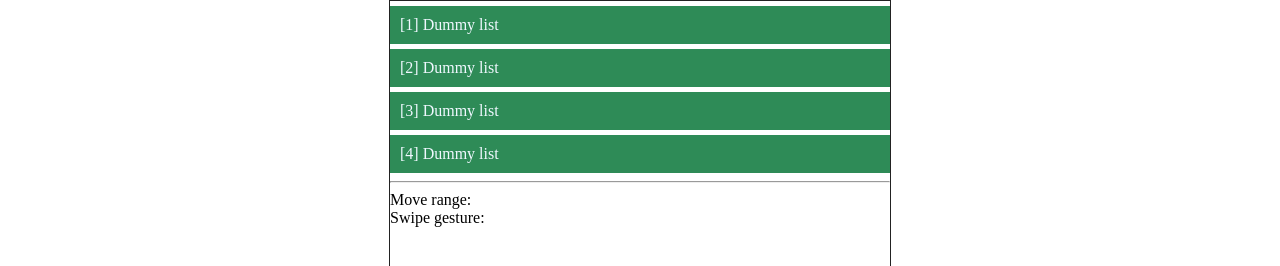
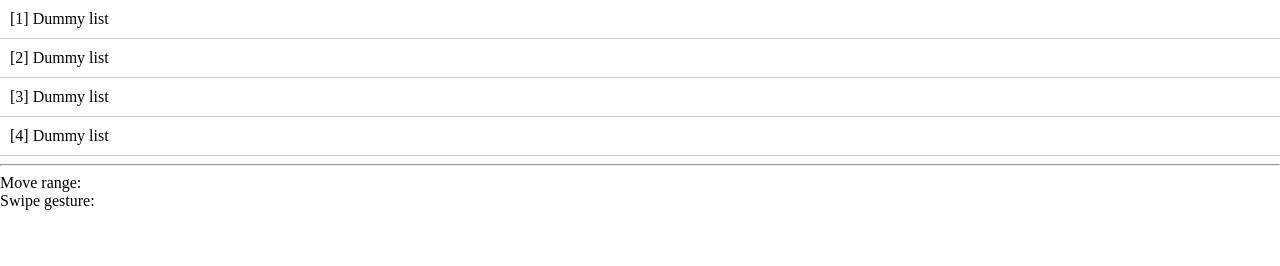
Before and after one commit to bramaudi/swipe-list, a plain HTML site: page index.html in a window 1280 px wide. Shown: the top 266 px of the page. Drawn offline with Linux system fonts and the light colour scheme.

Commit message:
Required style are implement on js by default

```diff
--- a/style.css
+++ b/style.css
@@ -1,38 +1,23 @@
 body {
-  max-width: 500px;
-  height: 100vh;
-  margin: auto;
-  border: 1px solid #222;
+  padding: 0;
+  margin: 0;
 }
 #swipe_list {
-  max-width: 400px;
-  margin: auto;
-  border: 1px solid tomato;
+  margin: 0;
+  overflow: hidden;
 }
 .list {
-  overflow: hidden;
-  position: relative;
-  margin: 5px 0;
-  cursor: grab;
+  margin: 0;
+  border-bottom: 1px solid #ccc;
 }
-
-.list > div {
-  float: left;
-  width: 100%;
+.list div {
   padding: 10px;
-  color: aliceblue;
 }
-.list .left-act {
-  position: absolute;
-  right: 100%;
-  text-align: right;
-  background: darkred;
+.list div:nth-child(1) {
+  padding-right: 10px;
+  background-color: burlywood;
 }
-.list .content {
-  background: seagreen;
+.list div:nth-child(3) {
+  padding-left: 10px;
+  background-color: aquamarine;
 }
-.list .right-act {
-  position: absolute;
-  left: 100%;
-  background: cornflowerblue;
-}
--- a/swipe.js
+++ b/swipe.js
@@ -4,8 +4,11 @@ let startX = 0
 let endX = 0
 
 for (const list of lists) {
+  //* Style
+  handleStyle(list)
+
   // Get minimal swiped percent
-  const minSwipePercent = 35 // %
+  const minSwipePercent = 40 // %
   const minSwipeConfirm = minSwipePercent * list.clientWidth / 100
 
   //* Touch Event
@@ -33,6 +36,27 @@ for (const list of lists) {
     list.style.cursor = 'grab'
     handleCancel(screenX, minSwipeConfirm, list)
   }
+}
+
+function handleStyle(listElm) {
+  // Parent
+  listElm.style.overflow = 'hidden'
+  listElm.style.position = 'relative'
+  listElm.style.cursor = 'grab'
+  // Each child
+  for (const child of listElm.children) {
+    child.style.float = 'left'
+    child.style.width = '100%'
+  }
+  // Left action
+  listElm.children[0].style.position = 'absolute'
+  listElm.children[0].style.right = '100%'
+  listElm.children[0].style.textAlign = 'right'
+  listElm.children[0].style.boxShadow = 'inset -3px 0 5px 0px rgba(0, 0, 0, 0.2)'
+  // Right action
+  listElm.children[2].style.position = 'absolute'
+  listElm.children[2].style.left = '100%'
+  listElm.children[2].style.boxShadow = 'inset 3px 0 5px 0px rgba(0, 0, 0, 0.2)'
 }
 
 // Set value of startX
```
